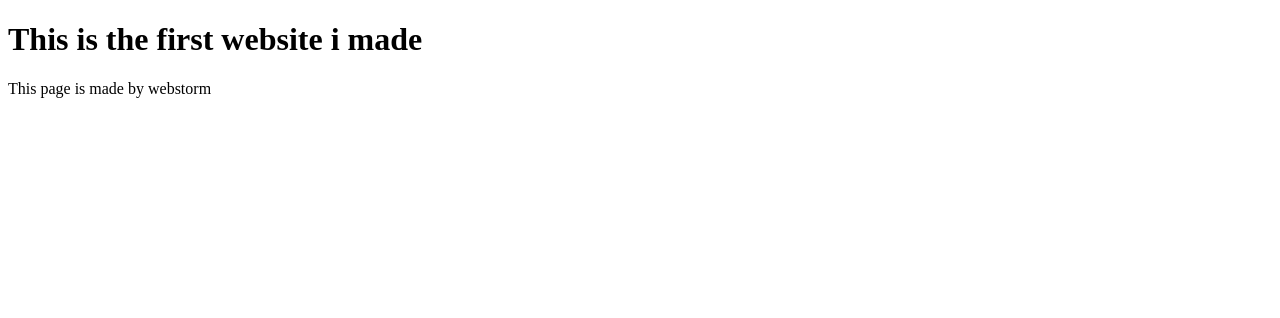
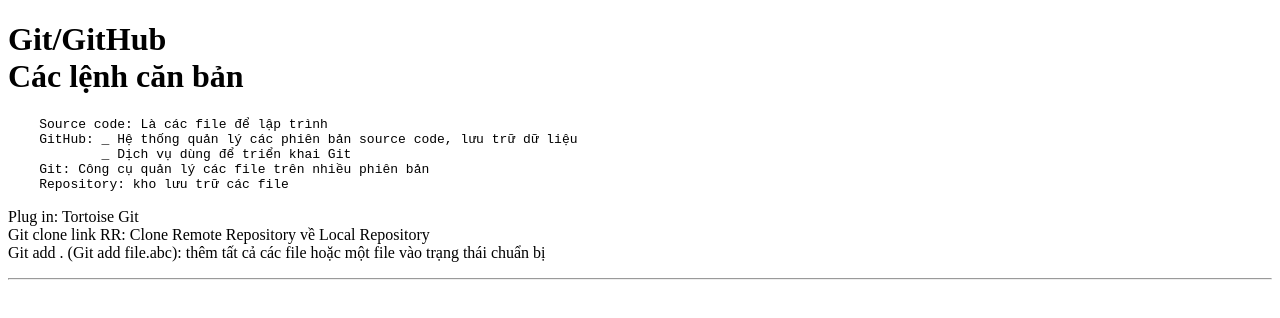
Before and after one commit to winback1000/C0720G1-TranAnhKhoa, a plain HTML site: page Module1/4.Git&HTML/index.html in a window 1280 px wide. Drawn offline with Linux system fonts and the light colour scheme.

Commit message:
update ngay 6/8

```diff
--- a/Module1/4.Git&HTML/index.html
+++ b/Module1/4.Git&HTML/index.html
@@ -5,7 +5,16 @@
     <title>TranAnhKhoa</title>
 </head>
 <body>
-<h1>This is the first website i made</h1>
-<p>This page is made by webstorm</p>
+<h1>Git/GitHub<br>Các lệnh căn bản</h1>
+<pre>
+    Source code: Là các file để lập trình
+    GitHub: _ Hệ thống quản lý các phiên bản source code, lưu trữ dữ liệu
+            _ Dịch vụ dùng để triển khai Git
+    Git: Công cụ quản lý các file trên nhiều phiên bản
+    Repository: kho lưu trữ các file
+</pre>
+<p>Plug in: Tortoise Git<br>Git clone link RR: Clone Remote Repository về Local Repository<br>Git add . (Git add file.abc): thêm tất cả các file hoặc một file vào trạng thái chuẩn bị</p>
+<hr>
+
 </body>
 </html>
```
Also changed, not shown: Module1/4.Git&HTML/sample.png (added).
